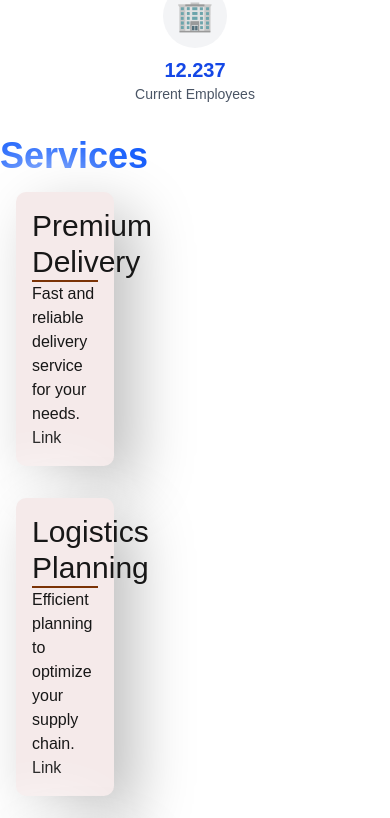
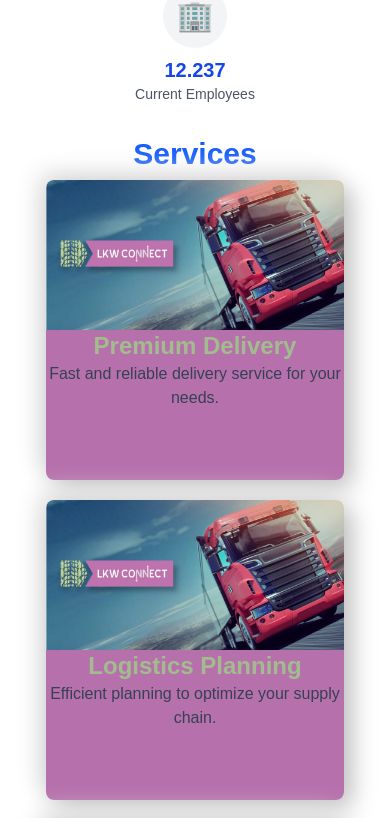
Before and after one commit to LuJian2024/logistics, a Next.js app: page / in a window 390 px wide. Shown: the part 1564-2382 px from the top of the page. Built offline with nearby package versions, Linux system fonts and the light colour scheme.

Commit message:
Add ServiceCard component with styling and layout adjustments  with responsive design

```diff
--- /dev/null
+++ b/src/app/components/ServiceCard/ServiceCard.css
@@ -0,0 +1,4 @@
+/* .service-card
+, .service-card > * {
+    border: 1px solid red;
+} */
--- a/src/app/components/ServiceCard/ServiceCard.tsx
+++ b/src/app/components/ServiceCard/ServiceCard.tsx
@@ -1,15 +1,47 @@
+import "./ServiceCard.css";
+
 
 type ServiceCardProps = {
     name: string;
     description: string;
 }
-const ServiceCard = ({name, description}: ServiceCardProps ) => {
+const ServiceCard = ({ name, description }: ServiceCardProps) => {
     return (
-        <div className=" w-1/4 p-4 m-4 rounded-[10px] bg-[#f5eaea] shadow-[20px_20px_60px_#bebebe,-20px_-20px_60px_#ffffff]">
-            <h2 className=" text-3xl border-b-2 border-b-amber-900 text-center">{name}</h2>
-            <p>{description}</p>
-            <a href="#">Link</a>
+        <div className="service-card md:relative w-[90%] h-[300px] mx-auto md:w-[47%] md:h-[300px] mb-5 rounded-[8px] shadow-[8px_8px_24px_#bebebe,-8px_-8px_24px_#e2e2e2] md:rounded-none md:shadow-none" >
+            <div className="w-full h-1/2 md:w-[60%] md:h-[65%] rounded-[8px] md:shadow-[8px_8px_24px_#bebebe,-8px_-8px_24px_#e2e2e2]">
+            <img
+                    src="/images/hero-1.jpg"
+                    alt="Service image"
+                    className="w-full h-full object-cover rounded-t-[8px] md:rounded-[8px]"
+                    loading="lazy"
+                />
+
+            </div>
+            <div className="w-full h-1/2 md:absolute  md:bottom-0 md:right-0 md:w-[60%] md:h-[65%] text-center bg-[#B671AD] rounded-b-[8px] md:rounded-[8px] md:shadow-[8px_8px_24px_#bebebe,-8px_-8px_24px_#e2e2e2]">
+                <h2 className="text-2xl font-bold text-[#A2BC8D]">{name}</h2>
+                <p className="text-gray-700">{description}</p>
+                </div>
+
         </div>
+        /*Without shadows */
+
+        /* <div className="service-card md:relative w-[90%] h-[300px] mx-auto md:w-[47%] md:h-[300px] mb-5 rounded-[8px] md:rounded-none" >
+            <div className="w-full h-1/2 md:w-[60%] md:h-[65%] rounded-[8px] ">
+            <img
+                    src="/images/hero-1.jpg"
+                    alt="Service image"
+                    className="w-full h-full object-cover rounded-t-[8px] md:rounded-[8px]"
+                    loading="lazy"
+                />
+
+            </div>
+            <div className="w-full h-1/2 md:absolute  md:bottom-0 md:right-0 md:w-[60%] md:h-[65%] text-center bg-[#B671AD] rounded-b-[8px] md:rounded-[8px] ">
+                <h2 className="text-2xl font-bold text-[#A2BC8D]">{name}</h2>
+                <p className="text-gray-700">{description}</p>
+                </div>
+
+        </div> */
+
     );
 }
 export default ServiceCard;
--- a/src/app/components/Services.tsx
+++ b/src/app/components/Services.tsx
@@ -9,9 +9,9 @@ const services = [
 
 export default function Services() {
   return (
-    <div>
-      <h1 className="text-4xl font-bold text-blue-600">Services</h1>
-      <div className="flex flex-col">
+    <div className="w-[85%] mx-auto">
+      <h1 className="text-3xl font-bold text-blue-600 text-center mb-2">Services</h1>
+      <div className="flex flex-wrap justify-between">
       {services.map((service, index) => (
         <ServiceCard
           key={index}
@@ -20,6 +20,9 @@ export default function Services() {
         />
       ))}
       </div>
+
+
+
     </div>
   );
 }
```
Also changed, not shown: 1 other file (tests, documents, lock files or other folders).
